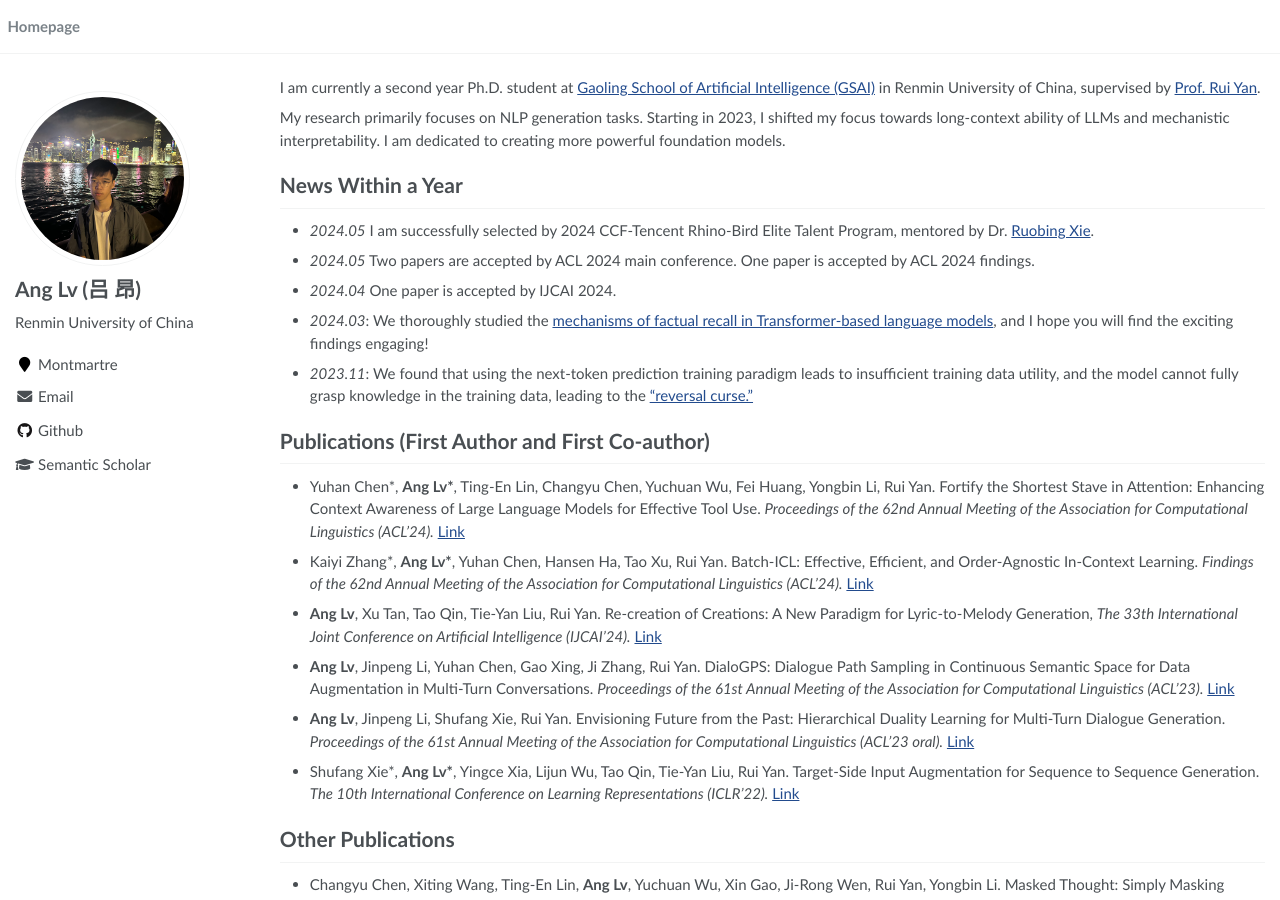
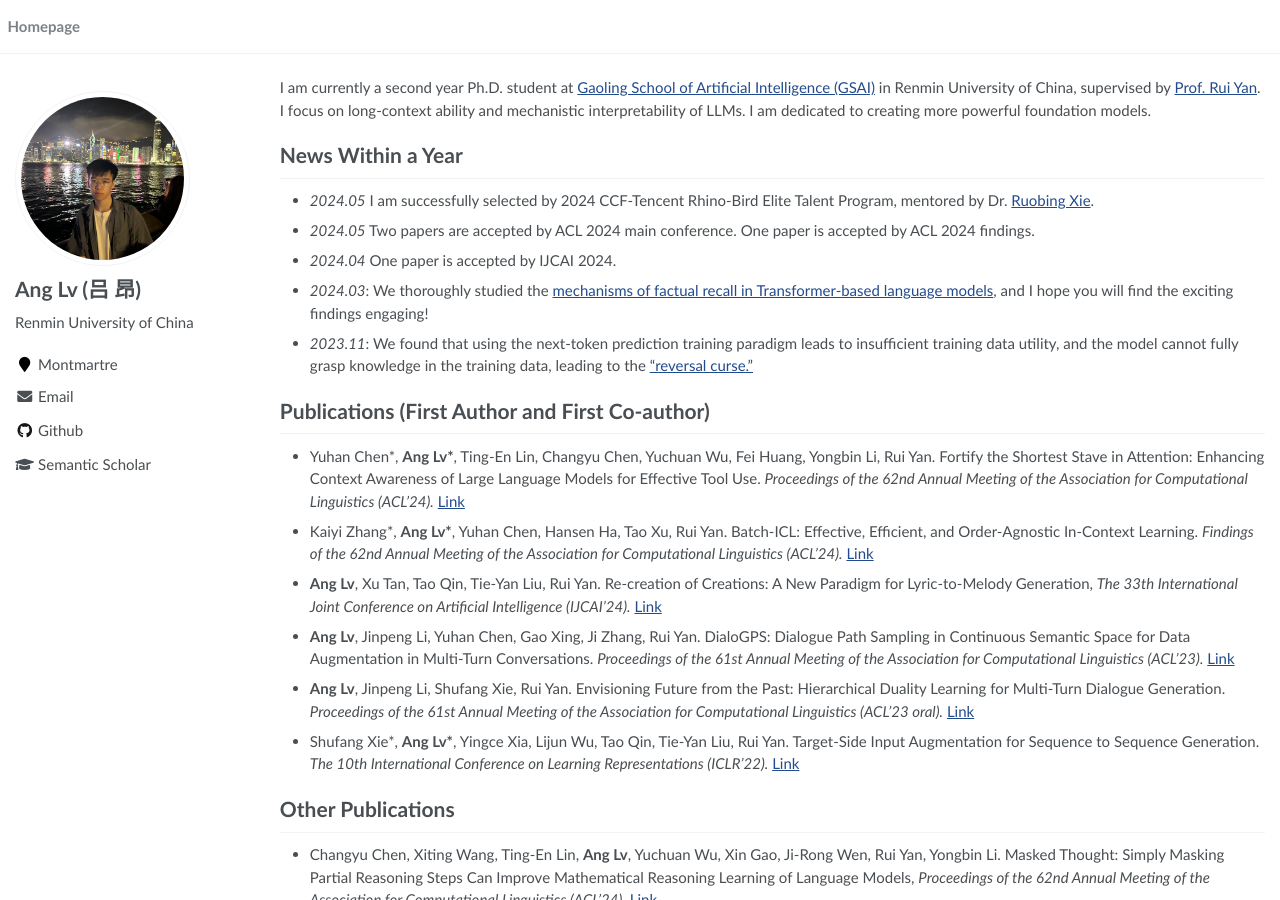
Before and after one commit to trestad/trestad.github.io, a Jekyll site: the page built from _pages/about.md, in a window 1280 px wide and 900 px high. Built offline with Jekyll 4.4.1, drawn with Linux system fonts in a browser that asks for light colours.

Commit message:
Update about.md

```diff
--- a/_pages/about.md
+++ b/_pages/about.md
@@ -10,9 +10,7 @@ redirect_from:
 
 <span class='anchor' id='about-me'></span>
 
-I am currently a second year Ph.D. student at [Gaoling School of Artificial Intelligence (GSAI)](http://ai.ruc.edu.cn/english/index.htm) in Renmin University of China, supervised by [Prof. Rui Yan](https://scholar.google.com/citations?user=eLw6g-UAAAAJ&hl=en).
-
-My research primarily focuses on NLP generation tasks. Starting in 2023, I shifted my focus towards long-context ability of LLMs and mechanistic interpretability. I am dedicated to creating more powerful foundation models.
+I am currently a second year Ph.D. student at [Gaoling School of Artificial Intelligence (GSAI)](http://ai.ruc.edu.cn/english/index.htm) in Renmin University of China, supervised by [Prof. Rui Yan](https://scholar.google.com/citations?user=eLw6g-UAAAAJ&hl=en). I focus on long-context ability and mechanistic interpretability of LLMs. I am dedicated to creating more powerful foundation models.
 
 # News Within a Year
 
```
